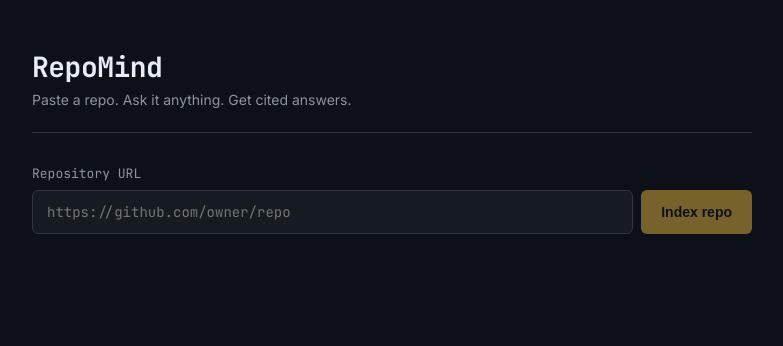
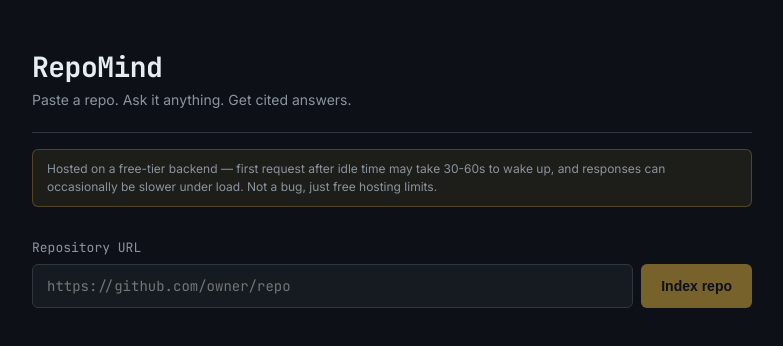
Before and after one commit to zain-the-npc/repomind, a React (Vite) app in the folder frontend/: page / in a window 1280 px wide. Shown: the top 346 px of the page, without its empty margins (248-1031 px from the left). Built offline with nearby package versions, Linux system fonts and the light colour scheme.

Commit message:
add hosting note banner about free-tier cold starts

```diff
--- a/frontend/src/App.css
+++ b/frontend/src/App.css
@@ -55,6 +55,17 @@
   padding: 32px 0;
   display: flex;
   flex-direction: column;
+}
+
+.hosting-note {
+  margin-top: 16px;
+  padding: 10px 14px;
+  background: #e3b34114;
+  border: 1px solid #e3b34144;
+  border-radius: 6px;
+  font-size: 12px;
+  color: var(--text-dim);
+  line-height: 1.5;
 }
 
 /* Repo input */
--- a/frontend/src/App.tsx
+++ b/frontend/src/App.tsx
@@ -20,6 +20,12 @@
         <p className="tagline">Paste a repo. Ask it anything. Get cited answers.</p>
       </header>
 
+      <div className="hosting-note">
+        Hosted on a free-tier backend — first request after idle time may take
+        30-60s to wake up, and responses can occasionally be slower under load.
+        Not a bug, just free hosting limits.
+      </div>
+
       <main className="app-main">
         {!repoId ? (
           <RepoInput onIndexed={handleIndexed} indexRepo={indexRepo} />
```
